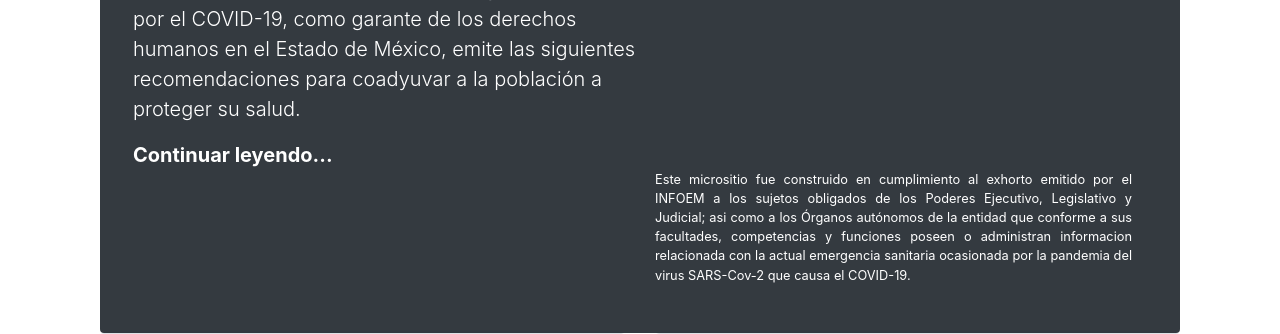
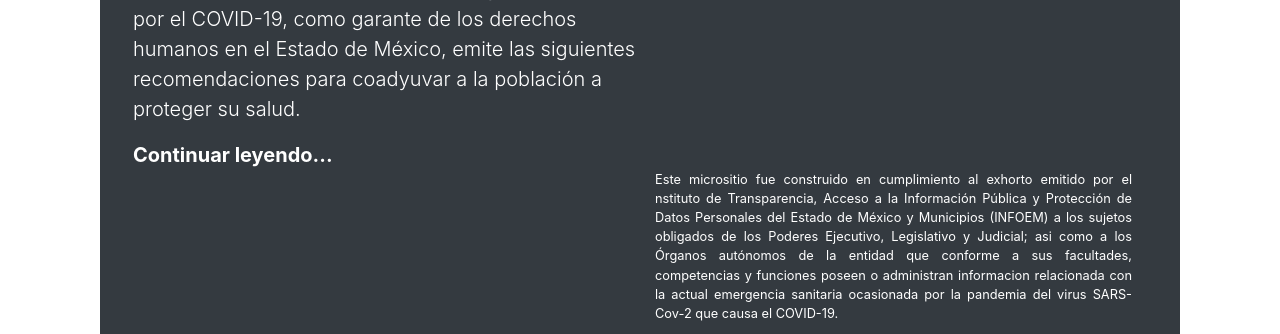
Before and after one commit to aalua30/transparenciacovid19, a PHP site: page / in a window 1280 px wide. Shown: the part 574-908 px from the top of the page. Run offline with PHP 8.4, Linux system fonts and the light colour scheme; some libraries are stand-ins or nearby versions; some web fonts are replaced.

Commit message:
Nueva actuallizacion al index.php

```diff
--- a/index.php
+++ b/index.php
@@ -64,7 +64,9 @@
                     <div class="col-md-2"></div>
                     <div class="col-md-6 advice text-justify">
                         <p>
-                        Este micrositio fue construido en cumplimiento al exhorto emitido por el INFOEM a los sujetos obligados de los Poderes Ejecutivo,
+                        Este micrositio fue construido en cumplimiento al exhorto emitido por el nstituto de Transparencia,
+                        Acceso a la Informaci&oacute;n P&uacute;blica y Protecci&oacute;n de Datos Personales del Estado de
+                        M&eacute;xico y Municipios (INFOEM) a los sujetos obligados de los Poderes Ejecutivo,
                         Legislativo y Judicial; asi como a los &Oacute;rganos aut&oacute;nomos de la entidad que conforme a
                         sus facultades, competencias y funciones poseen o administran informacion relacionada con la actual
                         emergencia sanitaria ocasionada por la pandemia del virus SARS-Cov-2 que causa el COVID-19.
```
